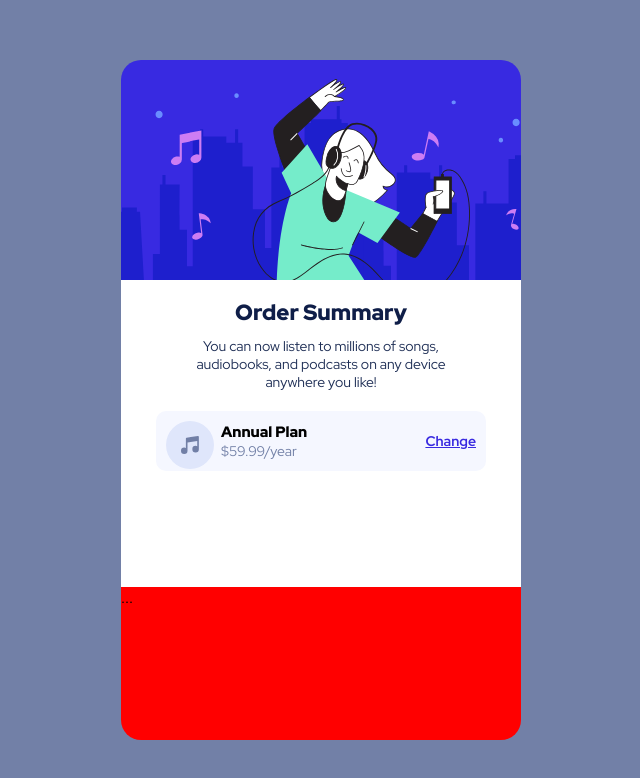
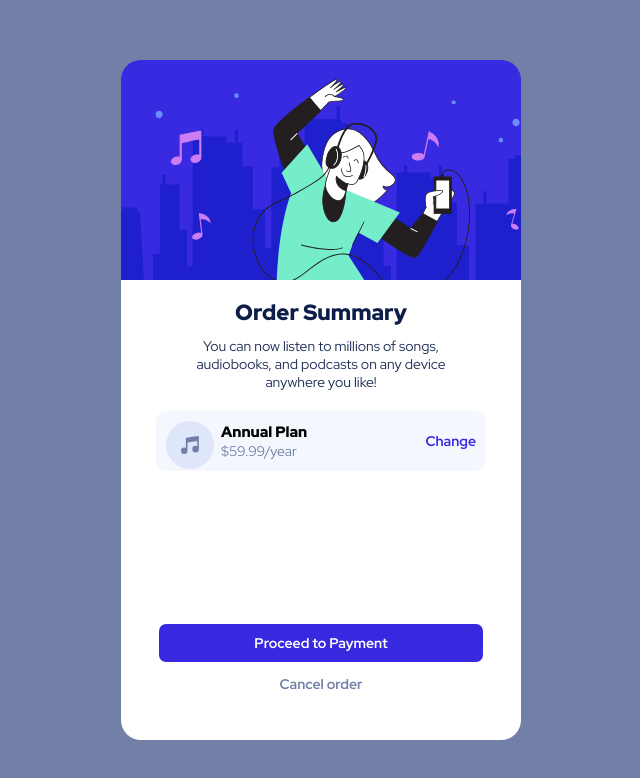
Before and after one commit to samuellucenaa/projeto-summary-component, a plain HTML site: page index.html in a window 1280 px wide. Shown: the whole page, without its empty margins (319-959 px from the left). Drawn offline with Linux system fonts and the light colour scheme.

Commit message:
finalizando projeto

```diff
--- a/assets/style.css
+++ b/assets/style.css
@@ -99,10 +99,50 @@ body{
     font-size: 14px;
     color: var(--cor-primaria2);
     font-weight: 700;
+    text-decoration: none;
+}
+
+.plan a:hover{
+    text-decoration: underline;
 }
 
 .buttons{
-    background-color: red;
+    background-color: #fff;
+    display: flex;
+    flex-direction: column;
+    align-items: center;
+    justify-content: center;
     flex: 1;
+    margin-top: -1px;
     border-radius: 0px 0px 20px 20px;
 }
+
+.button1 a,
+.button2 a{
+    font-size: 14px;
+    text-decoration: none;
+    font-weight: 700;
+}
+
+.button1 a{
+    background-color: var(--cor-primaria2);
+    color: #fff;
+    padding: 10px 95px;
+    border-radius: 7px;
+}
+
+.button1 a:hover{
+    background-color: hsl(245, 72%, 39%);
+}
+
+.button1{
+    margin-bottom: 20px;
+}
+
+.button2 a{
+    color: var(--cor-secundaria2);
+}
+
+.button2 a:hover{
+    color: hsl(223, 17%, 40%);
+}
--- a/index.html
+++ b/index.html
@@ -30,7 +30,12 @@
                 </div>
             </div>
             <div class="buttons">
-                ...
+                <div class="button1">
+                    <a href="#">Proceed to Payment</a>
+                </div>
+                <div class="button2">
+                    <a href="#">Cancel order</a>
+                </div>
             </div>
         </div>
     </div>
```
